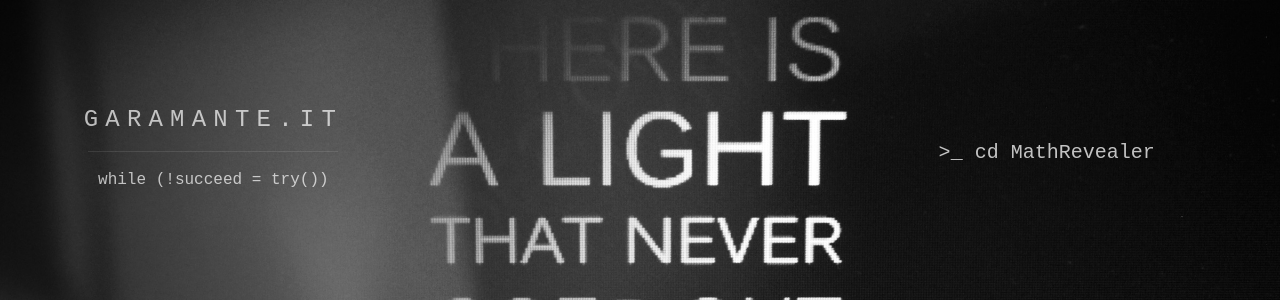
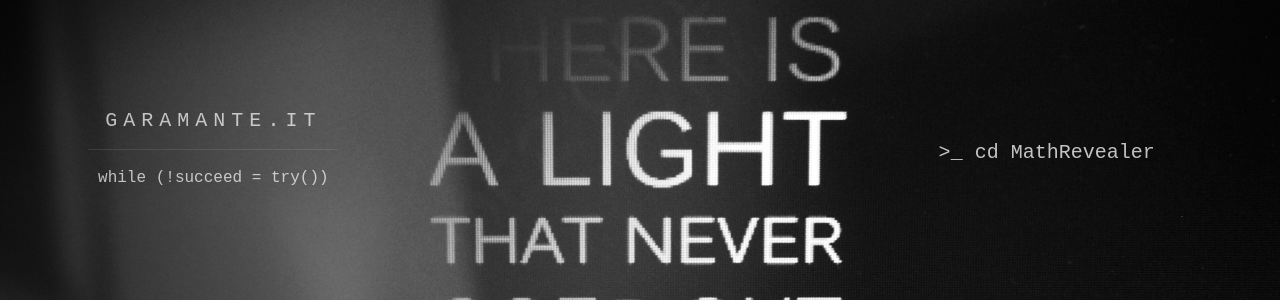
Before and after one commit to Onnwen/garamante.it, a PHP site: page / in a window 1280 px wide. Shown: the part 215-515 px from the top of the page. Run offline with PHP 8.4, Linux system fonts and the light colour scheme; some libraries are stand-ins or nearby versions.

Commit message:
Update stylesheet.css

```diff
--- a/stylesheet.css
+++ b/stylesheet.css
@@ -114,7 +114,7 @@ body {
 }
 .mast__title {
     font-family: "Cutive Mono", monospace;
-    font-size: 1.5em;
+    font-size: 20px;
     font-weight: 400;
     letter-spacing: 0.3em;
     text-transform: uppercase;
```
